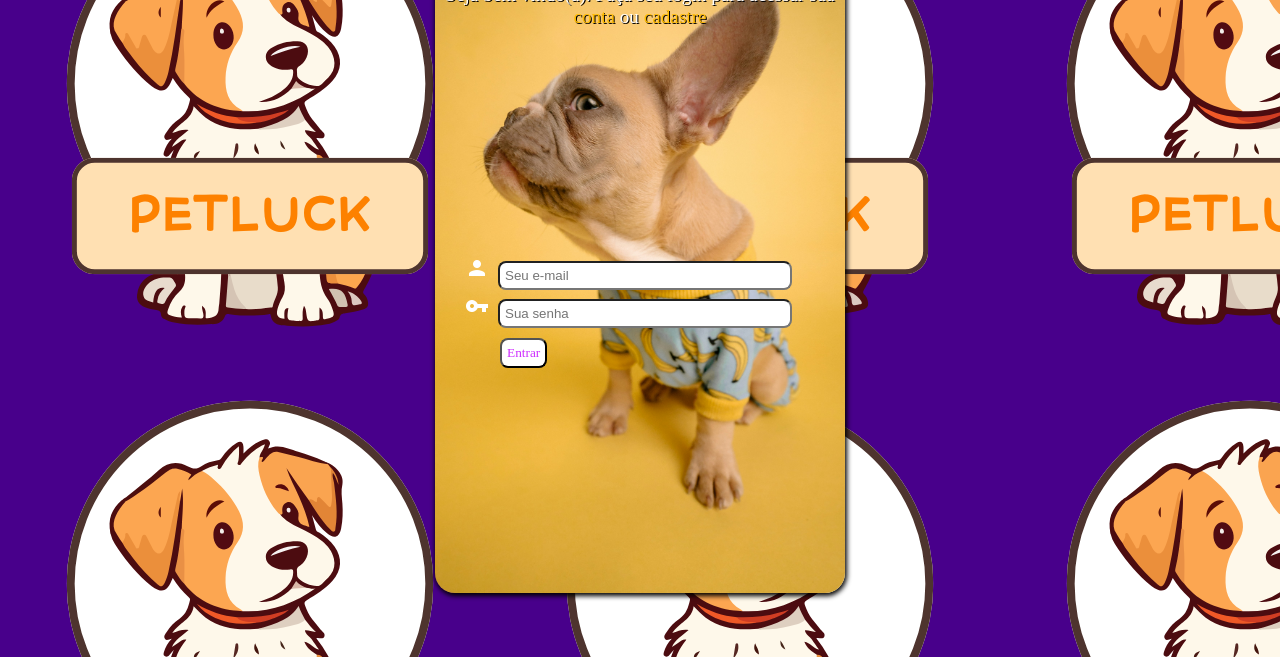
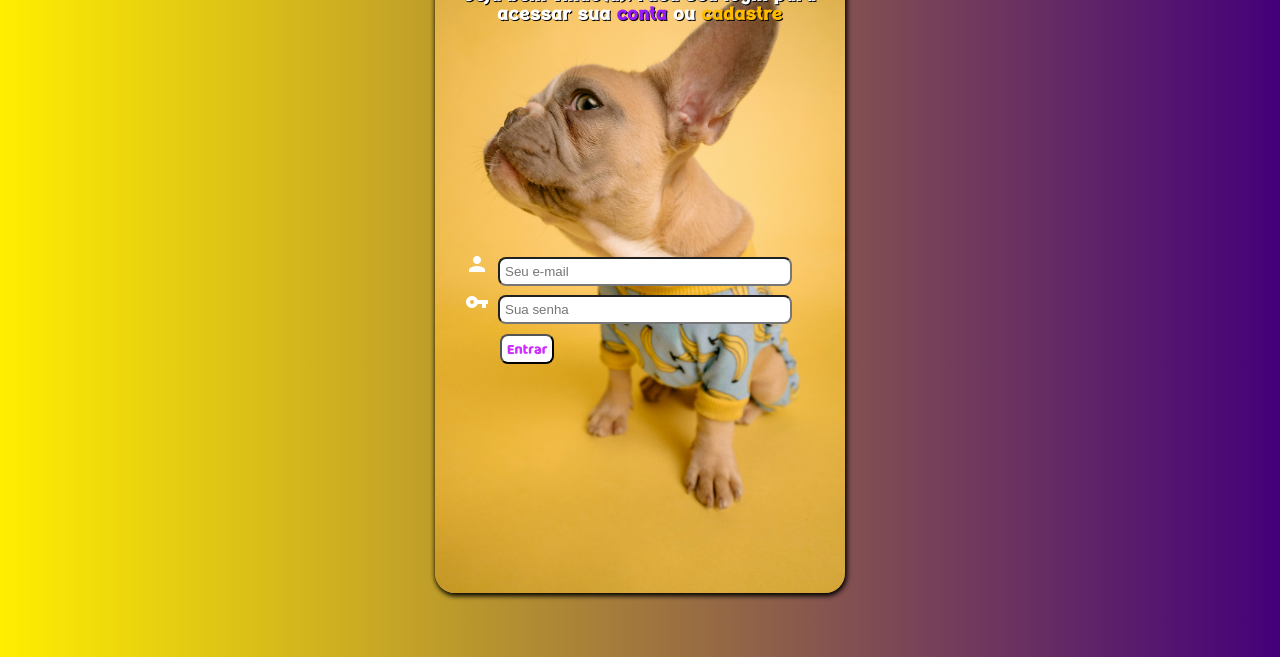
Before and after one commit to PabloG-7/ecommerce-luckpet, a plain HTML site: page login.html in a window 1280 px wide. Shown: the part 143-800 px from the top of the page. Drawn offline with Linux system fonts and the light colour scheme.

Commit message:
update login

```diff
--- a/login.css
+++ b/login.css
@@ -2,7 +2,15 @@
 
 @font-face {
     font-family: 'luckpet';
-    src: url(fontes/petangue\ DEMO.otf) format(opentype);
+    src: url(fontes/POSTERABLE.ttf) format(opentype);
+}
+@font-face {
+    font-family: 'luckpet1';
+    src: url(fontes/POSTERABLE.ttf) format(opentype);
+}
+@font-face {
+    font-family: 'luckpet2';
+    src: url(fontes/MilkyNice-Clean.otf) format(opentype);
 }
 
 * {
@@ -38,7 +46,7 @@ div#caixa01 {
 
 h1.h1 {
     text-align: center;
-    font-family: Verdana, Geneva, Tahoma, sans-serif;
+    font-family: luckpet2;
     text-shadow: 1px 1px black;
     color: white;
     margin-top: -8px;
@@ -46,6 +54,7 @@ h1.h1 {
 
 p.p {
     text-align: center;
+    font-family: luckpet1;
     margin-top: -3px;
     text-shadow: 1px 1px black;
     color: white;
--- a/login.html
+++ b/login.html
@@ -15,7 +15,7 @@
     <div id="caixa01">
 
         <h1 class="h1">Faça seu login</h1>
-        <p class="p">Seja bem vindo(a). Faça seu login para acessar sua <span style="color: rgb(255, 187, 0);">conta</span> ou <span style="color: rgb(255, 187, 0);">cadastre</span></p>
+        <p class="p">Seja bem vindo(a). Faça seu login para acessar sua <span style="color: rgb(152, 26, 255);">conta</span> ou <span style="color: rgb(255, 187, 0);">cadastre</span></p>
 
         <form class="form02" action="login.php" method="get" autocomplete="on" style="margin-top: 148px;">
             <i class="material-icons">person</i>
--- a/media query.css
+++ b/media query.css
@@ -4,8 +4,7 @@
 
 @media screen and (min-width: 350px) and (max-width: 767px) {
     body {
-        background-image: url(img/PetLuck.png);
-        background-size: 70px;
+        background-image: linear-gradient(to top, rgb(67, 0, 122), rgb(255, 238, 0));
     }
     h1.h1 {
         margin-top: 9px;
@@ -25,8 +24,7 @@ input.input2 {
 
 @media screen and (min-width: 768px) and (max-width: 992px) {
     body {
-        background-image: url(img/PetLuck.png);
-        background-size: 200px;
+        background-image: linear-gradient(to bottom, rgb(67, 0, 122), rgb(255, 238, 0));
     }
     h1.h1 {
         margin-top: 15px;
@@ -53,7 +51,7 @@ input.input2 {
 
 @media screen and (min-width: 992px) and (max-width: 1400px) {
     body {
-        background-image: url(img/PetLuck.png);
+        background-image: linear-gradient(to left, rgb(67, 0, 122), rgb(255, 238, 0));
 }
 h1.h1 {
     font-size: 2.5em;
```
